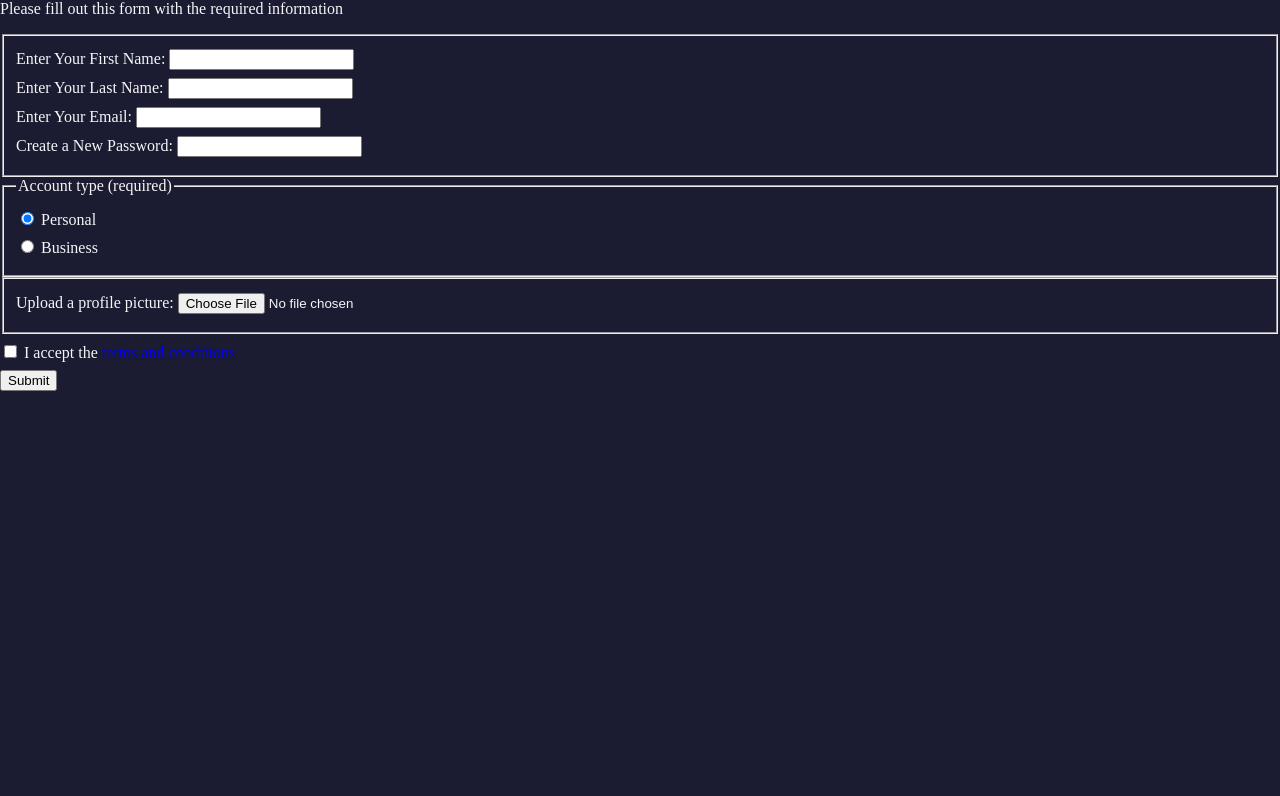
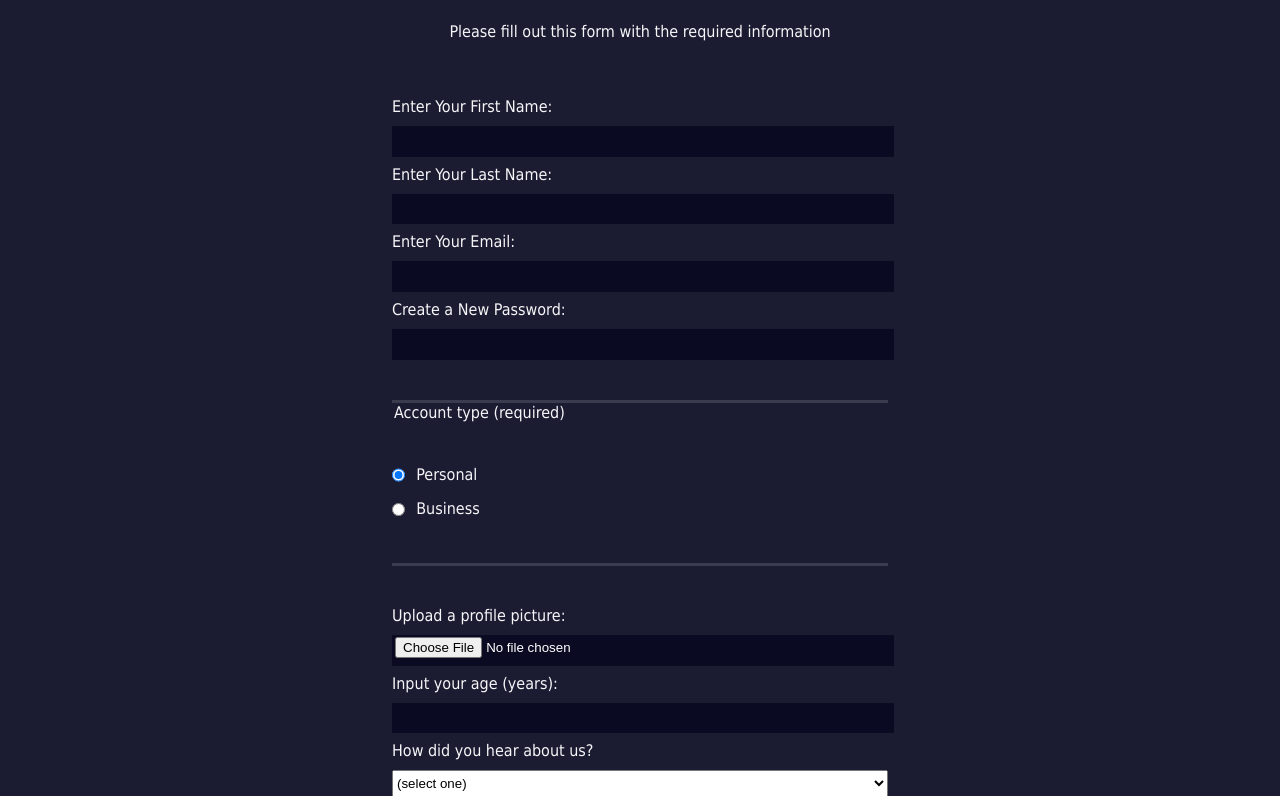
Before and after one commit to Jeisson0620/formulario, a plain HTML site: page index.html in a window 1280 px wide. Shown: the part 80-876 px from the top of the page. Before the commit the page ends 821 px from the top, so only its background shows below. Drawn offline with Linux system fonts and the light colour scheme.

Commit message:
fin curso

```diff
--- a/index.html
+++ b/index.html
@@ -1,33 +1,46 @@
 <!DOCTYPE html>
 <html lang="en">
-  <head>
-    <meta charset="UTF-8">
-    <title>Registration Form</title>
-    <link rel="stylesheet" href="styles.css" />
-  </head>
-  <body></body>
-    <h1>Registration Form</h1>
+<head>
+  <meta charset="UTF-8">
+  <meta name="viewport" content="width=device-width, initial-scale=1.0">
+  <title>Document</title>
+  <link rel="stylesheet" href="styles.css">
+</head>
+<body>
+  <h1>Registration Form</h1>
     <p>Please fill out this form with the required information</p>
     <form method="post" action='https://register-demo.freecodecamp.org'>
       <fieldset>
-        <label for="first-name">Enter Your First Name: <input id="first-name" type="text" required /></label>
-        <label for="last-name">Enter Your Last Name: <input id="last-name" type="text" required /></label>
-        <label for="email">Enter Your Email: <input id="email" type="email" required /></label>
-        <label for="new-password">Create a New Password: <input id="new-password" type="password" pattern="[a-z0-5]{8,}" required /></label>
+        <label for="first-name">Enter Your First Name: <input id="first-name" name="first-name" type="text" required /></label>
+        <label for="last-name">Enter Your Last Name: <input id="last-name" name="last-name" type="text" required /></label>
+        <label for="email">Enter Your Email: <input id="email" name="email" type="email" required /></label>
+        <label for="new-password">Create a New Password: <input id="new-password" name="new-password" type="password" pattern="[a-z0-5]{8,}" required /></label>
       </fieldset>
       <fieldset>
         <legend>Account type (required)</legend>
-        <label for="personal-account"><input id="personal-account" type="radio" name="account-type" checked /> Personal</label>
-        <label for="business-account"><input id="business-account" type="radio" name="account-type" /> Business</label>
+        <label for="personal-account"><input id="personal-account" type="radio" name="account-type" class="inline" checked /> Personal</label>
+        <label for="business-account"><input id="business-account" type="radio" name="account-type" class="inline" /> Business</label>
       </fieldset>
       <fieldset>
-        <label>Upload a profile picture: <input type="file" /></label>
-
+        <label for="profile-picture">Upload a profile picture: <input id="profile-picture" type="file" name="file" /></label>
+        <label for="age">Input your age (years): <input id="age" type="number" name="age" min="13" max="120" /></label>
+        <label for="referrer">How did you hear about us?
+          <select id="referrer" name="referrer">
+            <option value="">(select one)</option>
+            <option value="1">freeCodeCamp News</option>
+            <option value="2">freeCodeCamp YouTube Channel</option>
+            <option value="3">freeCodeCamp Forum</option>
+            <option value="4">Other</option>
+          </select>
+        </label>
+        <label for="bio">Provide a bio:
+          <textarea id="bio" name="bio" rows="3" cols="30" placeholder="I like coding on the beach..."></textarea>
+        </label>
       </fieldset>
       <label for="terms-and-conditions">
-        <input id="terms-and-conditions" type="checkbox" required /> I accept the <a href="https://www.freecodecamp.org/news/terms-of-service/">terms and conditions</a>
+        <input class="inline" id="terms-and-conditions" type="checkbox" required name="terms-and-conditions" /> I accept the <a href="https://www.freecodecamp.org/news/terms-of-service/">terms and conditions</a>
       </label>
       <input type="submit" value="Submit" />
     </form>
-  </body>
+</body>
 </html>
--- a/styles.css
+++ b/styles.css
@@ -4,9 +4,77 @@ body {
   margin: 0;
   background-color: #1b1b32;
   color: #f5f6f7;
+  font-family: Tahoma;
+  font-size: 16px;
+}
+
+h1, p {
+  margin: 1em auto;
+  text-align: center;
+}
+
+form {
+  width: 60vw;
+  max-width: 500px;
+  min-width: 300px;
+  margin: 0 auto;
+  padding-bottom: 2em;
+}
+
+fieldset {
+  border: none;
+  padding: 2rem 0;
+  border-bottom: 3px solid #3b3b4f;
+}
+
+fieldset:last-of-type {
+  border-bottom: none;
 }
 
 label {
   display: block;
   margin: 0.5rem 0;
 }
+
+input,
+textarea,
+select {
+  margin: 10px 0 0 0;
+  width: 100%;
+  min-height: 2em;
+}
+
+input, textarea {
+  background-color: #0a0a23;
+  border: 1px solid #0a0a23;
+  color: #ffffff;
+}
+
+.inline {
+  width: unset;
+  margin: 0 0.5em 0 0;
+  vertical-align: middle;
+}
+
+input[type="submit"] {
+  display: block;
+  width: 60%;
+  margin: 1em auto;
+  height: 2em;
+  font-size: 1.1rem;
+  background-color: #3b3b4f;
+  border-color: white;
+  min-width: 300px;
+}
+
+input[type="file"] {
+  padding: 1px 2px;
+}
+
+.inline{
+  display: inline;
+}
+
+a{
+  color:#dfdfe2;
+}
```
Lines whose indentation alone changed are shown as unchanged.
